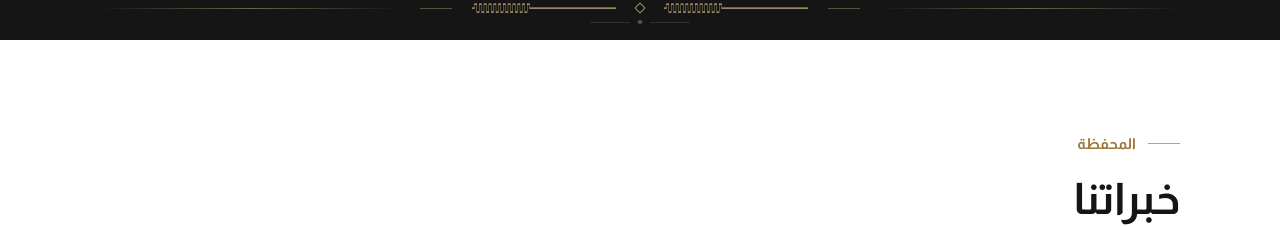
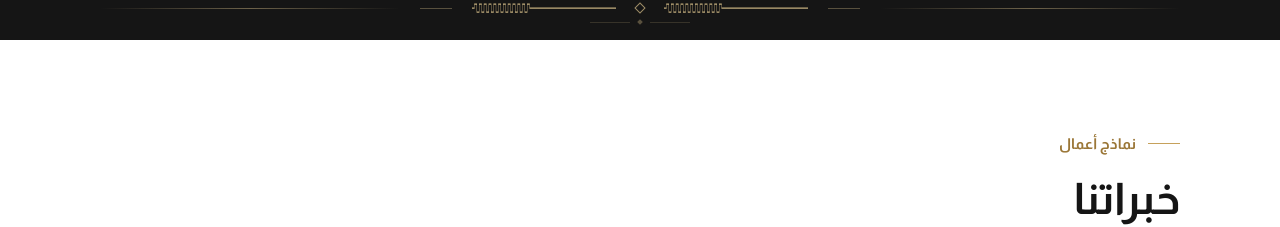
Before and after one commit to YousefMH/hamza-partners, a React (Vite) app: page / in a window 1280 px wide. Shown: the part 7652-7879 px from the top of the page. Built offline with nearby package versions, Linux system fonts and the light colour scheme.

Commit message:
copy: rename Experience section label from المحفظة to نماذج أعمال
Portfolio reads awkwardly in Arabic for this anonymized matters section.

```diff
--- a/src/components/Experience.tsx
+++ b/src/components/Experience.tsx
@@ -26,7 +26,7 @@ export function Experience() {
           viewport={viewportReading}
         >
           <motion.div variants={readingVariants(reduce, fadeUp)}>
-            <SectionLabel>المحفظة</SectionLabel>
+            <SectionLabel>نماذج أعمال</SectionLabel>
           </motion.div>
           <motion.h2
             id="experience-heading"
```
